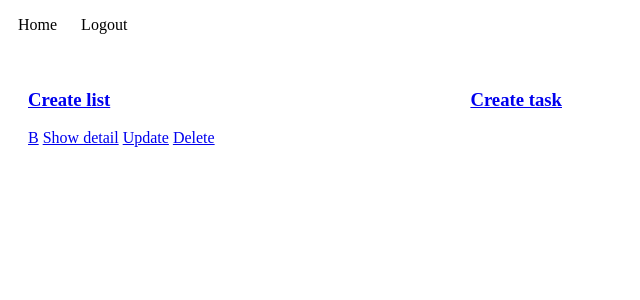
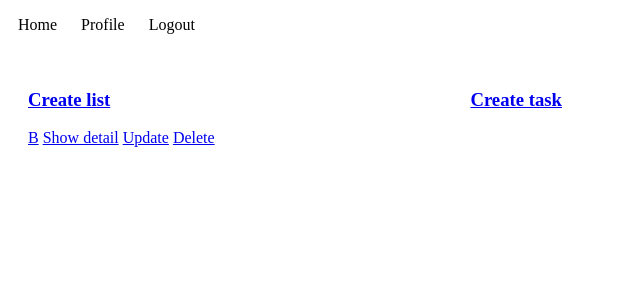
Before and after one commit to larkes00/todolist, a Django app: page / in a window 1280 px wide; the page is wider, and only the part inside the window is pictured. Shown: the top 300 px of that part, without its empty margins (0-640 px from the left). Run offline with Django 3.2, Linux system fonts and the light colour scheme; a user stored in the database is signed in; data comes from the database, SQL or seed files in the repository.

Commit message:
Using caching for the user profile

```diff
--- a/todolist/templates/todolist/base.html
+++ b/todolist/templates/todolist/base.html
@@ -12,6 +12,9 @@
         {% if request.user.is_authenticated %}
             <li>
                 <a href="{% url 'home' %}">Home</a>
+            </li>
+            <li>
+                <a href="{% url 'profile' request.user.pk %}">Profile</a>
             </li>
             <li>
                 <a href="{% url 'logout' %}">Logout</a>
--- a/todolist/urls.py
+++ b/todolist/urls.py
@@ -1,4 +1,5 @@
 from django.urls import path
+from django.views.decorators.cache import cache_page
 from .views import *
 
 urlpatterns = [
@@ -12,7 +13,7 @@ urlpatterns = [
     path("list/delete/<int:pk>/", DeleteList.as_view(), name="list_delete"),
     path("list/update/<int:pk>/", UpdateList.as_view(), name="list_update"),
     path("task/update/<int:pk>/", UpdateTask.as_view(), name="task_update"),
-    path("profile/<int:pk>/", ShowProfile.as_view(), name="profile"),
+    path("profile/<int:pk>/", cache_page(60)(ShowProfile.as_view()), name="profile"),
     path("register/", RegisterUser.as_view(), name="register"),
     path("login/", LoginUser.as_view(), name="login"),
     path("logout/", user_logout, name="logout")
```
Also changed, not shown: mysite/settings.py (+7 -0 lines).
